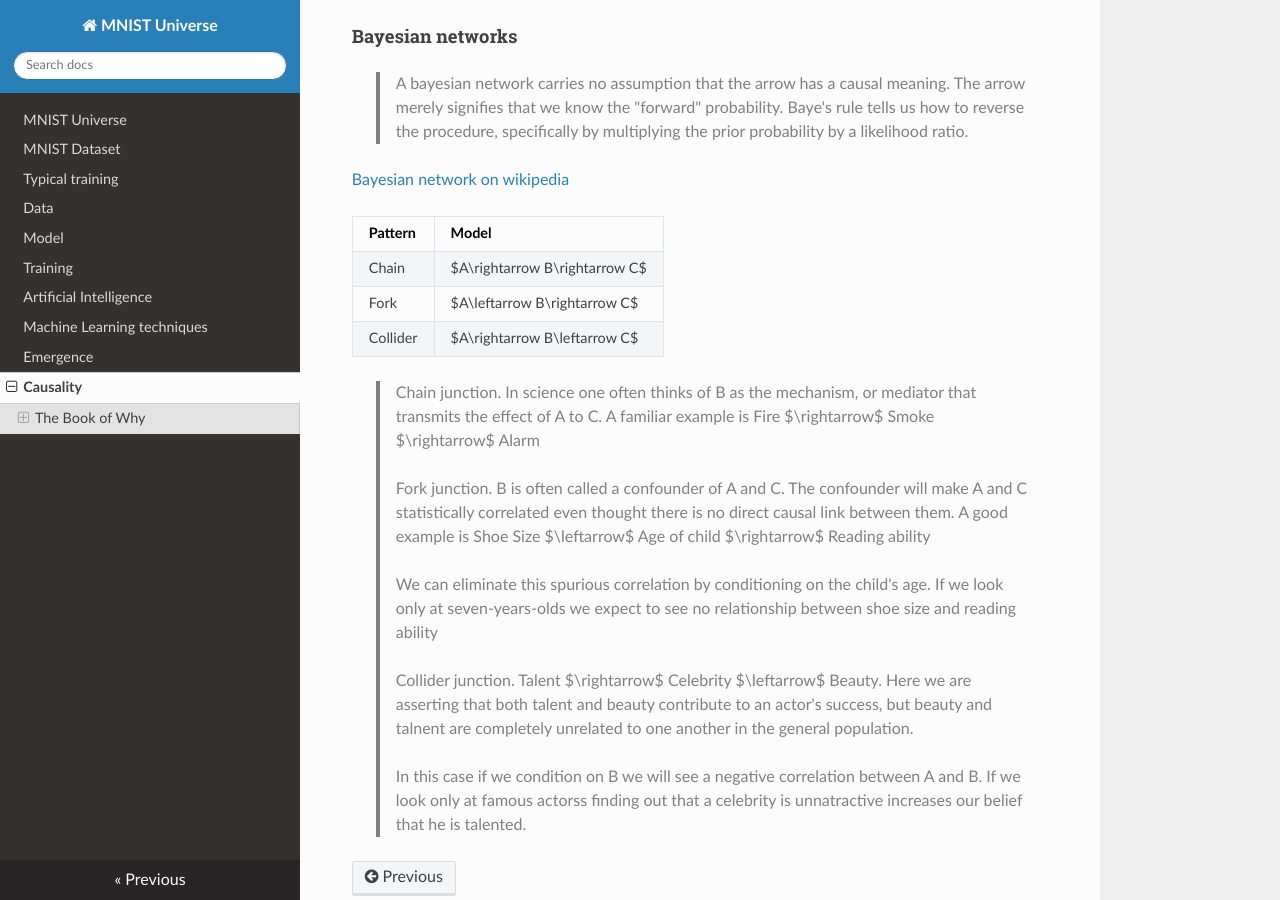
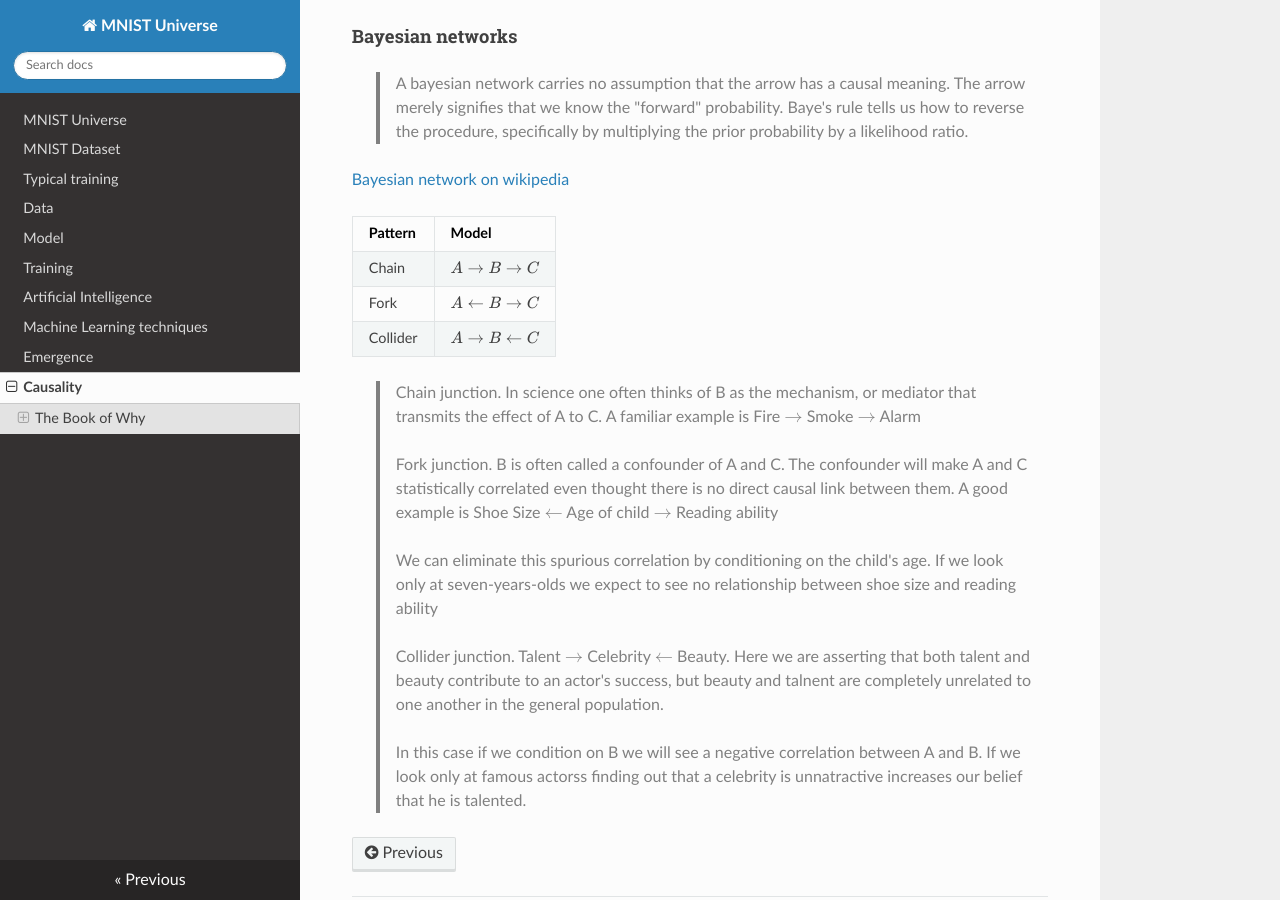
Before and after one commit to ironbar/mnist_universe, an MkDocs documentation site: the page built from docs/08_causality.md, in a window 1280 px wide and 900 px high, scrolled down 3584 px. Built offline with MkDocs 1.6.1, drawn with Linux system fonts in a browser that asks for light colours; nearby versions of some CDN libraries; formulas are drawn with MathJax 3; part of the change alters nothing that is shown.

```diff
--- a/mkdocs.yml
+++ b/mkdocs.yml
@@ -11,5 +11,6 @@ extra_javascript:
 extra_css:
   - css/extra.css
 markdown_extensions:
-  - mdx_math
+  - mdx_math:
+      enable_dollar_delimiter: True
   - footnotes
```
